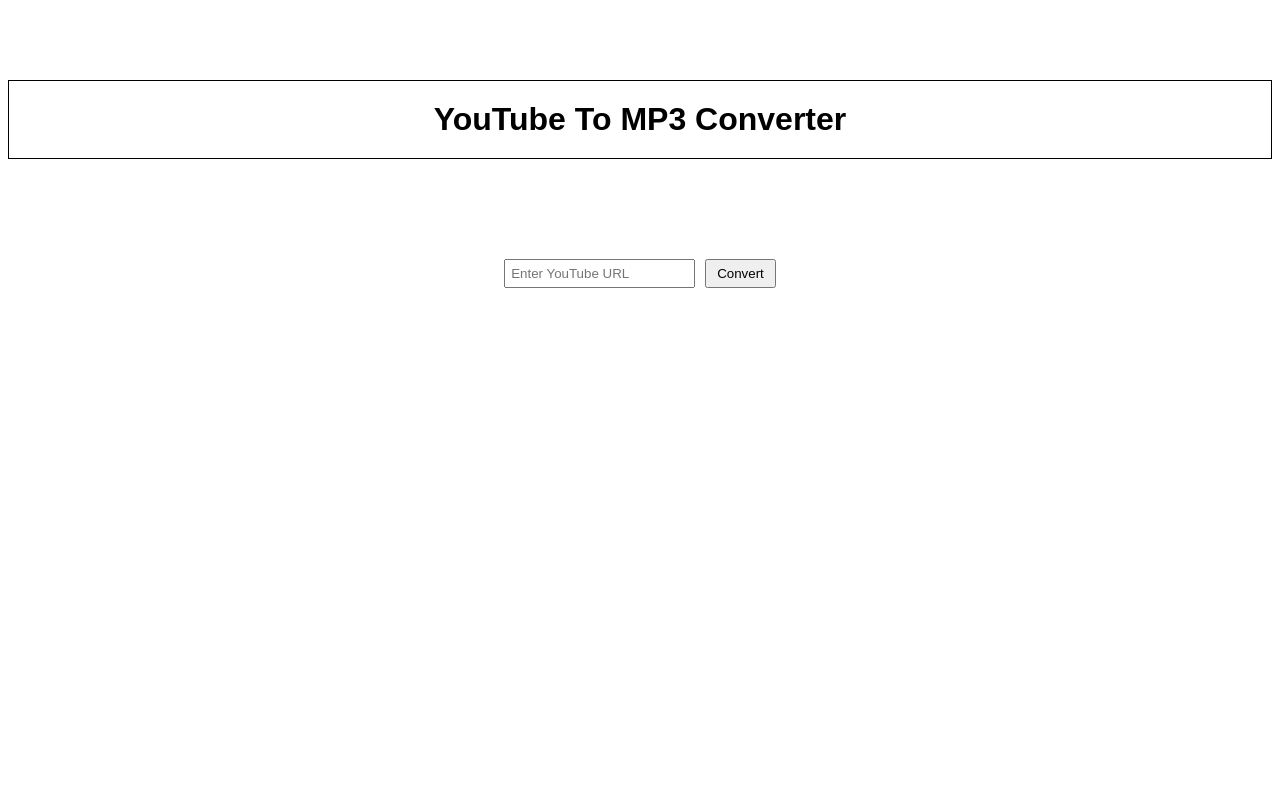
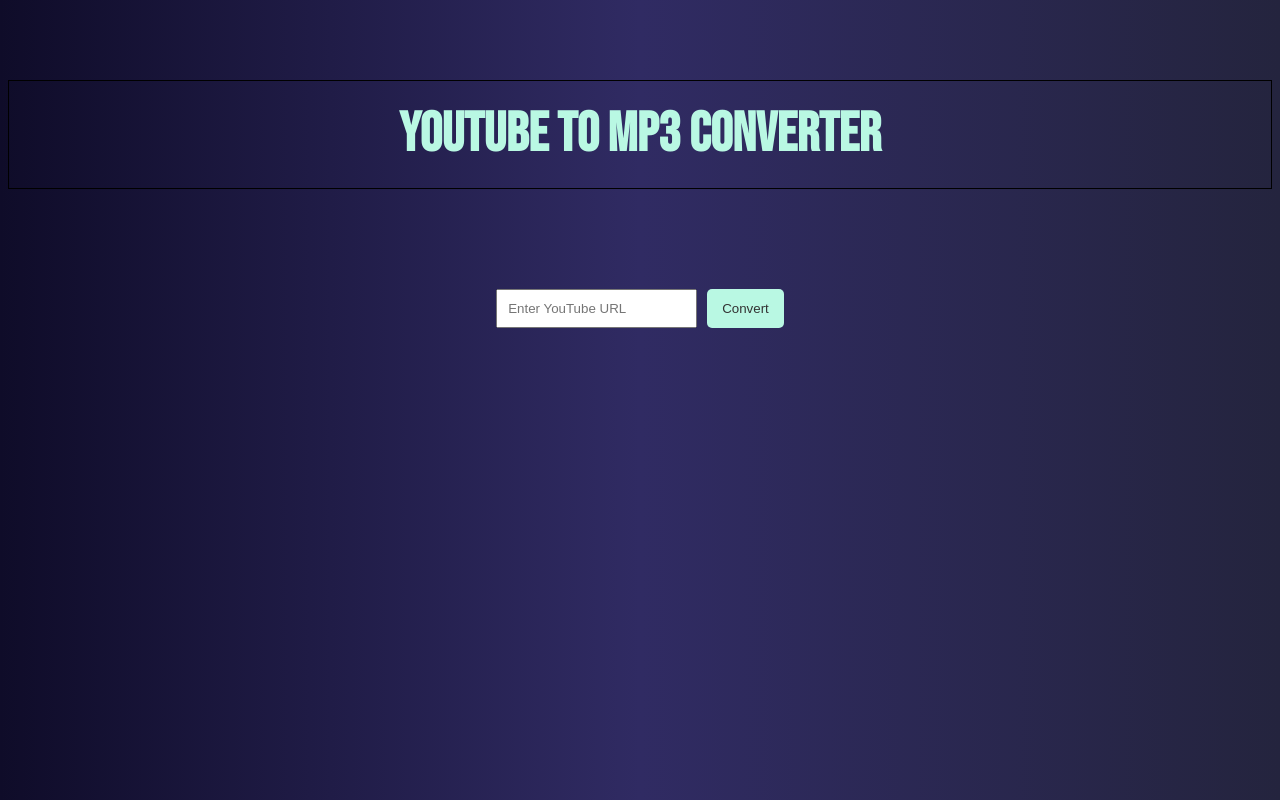
Before and after one commit to LRSORRENTI/YouTube-MP3-Converter, a website: page index.html in a window 1280 px wide. Drawn offline with Linux system fonts and the light colour scheme.

Commit message:
added changes to button, hover effects

```diff
--- a/index.html
+++ b/index.html
@@ -3,8 +3,8 @@
   <head>
     <meta charset="UTF-8" />
     <meta name="viewport" content="width=device-width, initial-scale=1.0" />
-    <link rel="stylesheet" href="styles/style.css" />
     <link rel="stylesheet" href="/styles/BebasNeue-Regular.ttf" />
+    <link rel="stylesheet" href="/styles/style.css" />
     <title>Document</title>
   </head>
   <body>
--- a/styles/style.css
+++ b/styles/style.css
@@ -1,12 +1,22 @@
+@font-face {
+  font-family: Bebas;
+  src: url(/styles/BebasNeue-Regular.ttf);
+}
+
+body {
+  background-image: linear-gradient(to right, #0f0c29, #302b63, #24243e);
+}
+
 h1 {
   border: 1px solid black;
   padding-top: 20px;
   padding-bottom: 20px;
   display: flex;
   justify-content: center;
-  font-family: sans-serif;
   margin-top: 80px;
-  font-family: "BebasNeue", sans-serif;
+  font-family: "Bebas", sans-serif;
+  font-size: 55px;
+  color: rgb(185, 248, 227);
 }
 .container {
   margin-top: 100px;
@@ -17,14 +27,29 @@
 
 form {
   display: flex;
+  border-radius: 20px;
 }
 
 input[type="text"] {
   width: 100%;
-  padding: 5px;
+  padding: 10px;
 }
 
 button {
   margin-left: 10px;
-  padding: 5px 10px;
+  padding: 10px 15px;
+  transition: all 0.3s ease; /* Adding transition for smooth animation */
+
+  /* Default styles */
+  background-color: rgb(185, 248, 227);
+  border: none;
+  border-radius: 5px;
+  color: #333;
 }
+
+button:hover {
+  background-color: rgb(116, 237, 197);
+  border-radius: 7px;
+  color: #fff;
+  transform: scale(1.1); /* Increasing the size on hover */
+}
```
